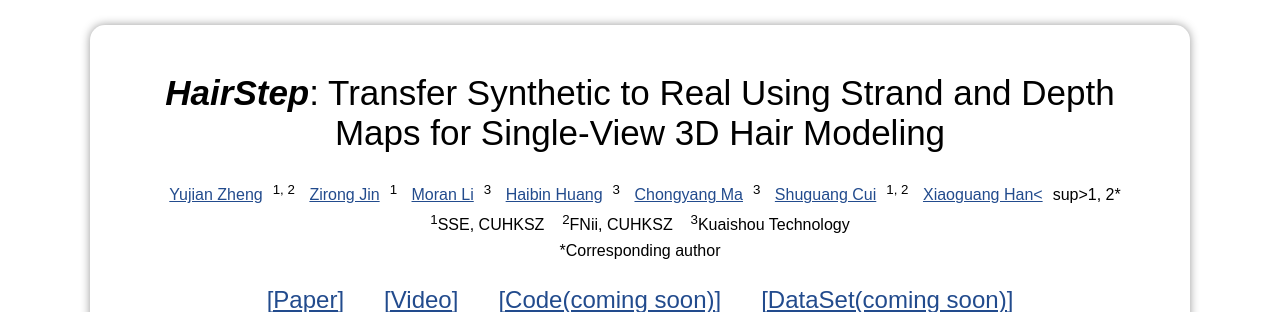
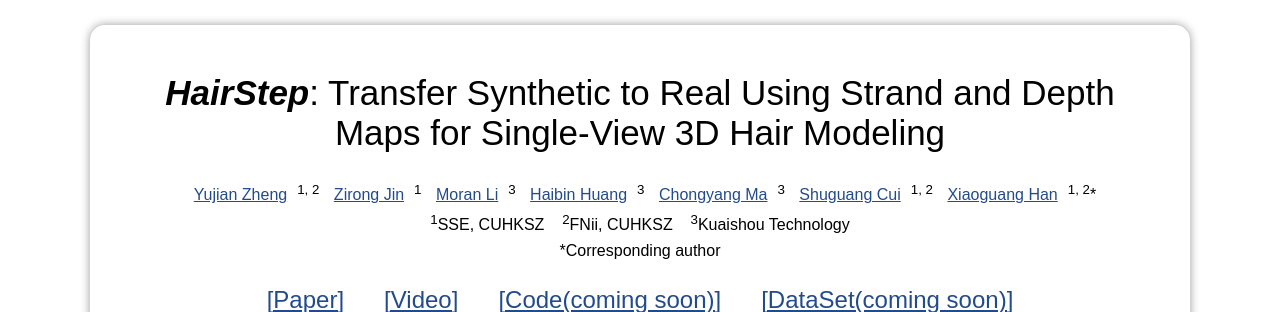
Before and after one commit to PAULYZHENG/paulyzheng.github.io, a Jekyll site: the page research/hairstep/index.html, which Jekyll copies as it is, in a window 1280 px wide and 900 px high, cut to the strip 0-312 px from the top of the window. Built offline with Jekyll 4.4.1, drawn with Linux system fonts in a browser that asks for light colours; nearby versions of some CDN libraries; library files that are not in the unit come from our copies.

Commit message:
Update index.html

```diff
--- a/research/hairstep/index.html
+++ b/research/hairstep/index.html
@@ -205,7 +205,7 @@
             <a href="https://brotherhuang.github.io/">Haibin Huang</a><sup>3</sup>
             <a href="http://www.chongyangma.com/">Chongyang Ma</a><sup>3</sup>
             <a href="https://sse.cuhk.edu.cn/en/faculty/cuishuguang">Shuguang Cui</a><sup>1, 2</sup>
-            <a href="https://gaplab.cuhk.edu.cn/">Xiaoguang Han<</a>sup>1, 2</sup>*<br>
+            <a href="https://gaplab.cuhk.edu.cn/">Xiaoguang Han</a><sup>1, 2</sup>*<br>
             <!-- <strong>MIT Computer Science and Artificial Intelligence Laboratory</strong> -->
             <sup>1</sup>SSE, CUHKSZ&nbsp;&nbsp;&nbsp;&nbsp;<sup>2</sup>FNii, CUHKSZ&nbsp;&nbsp;&nbsp;&nbsp;<sup>3</sup>Kuaishou Technology<br>
 	    *Corresponding author
```
